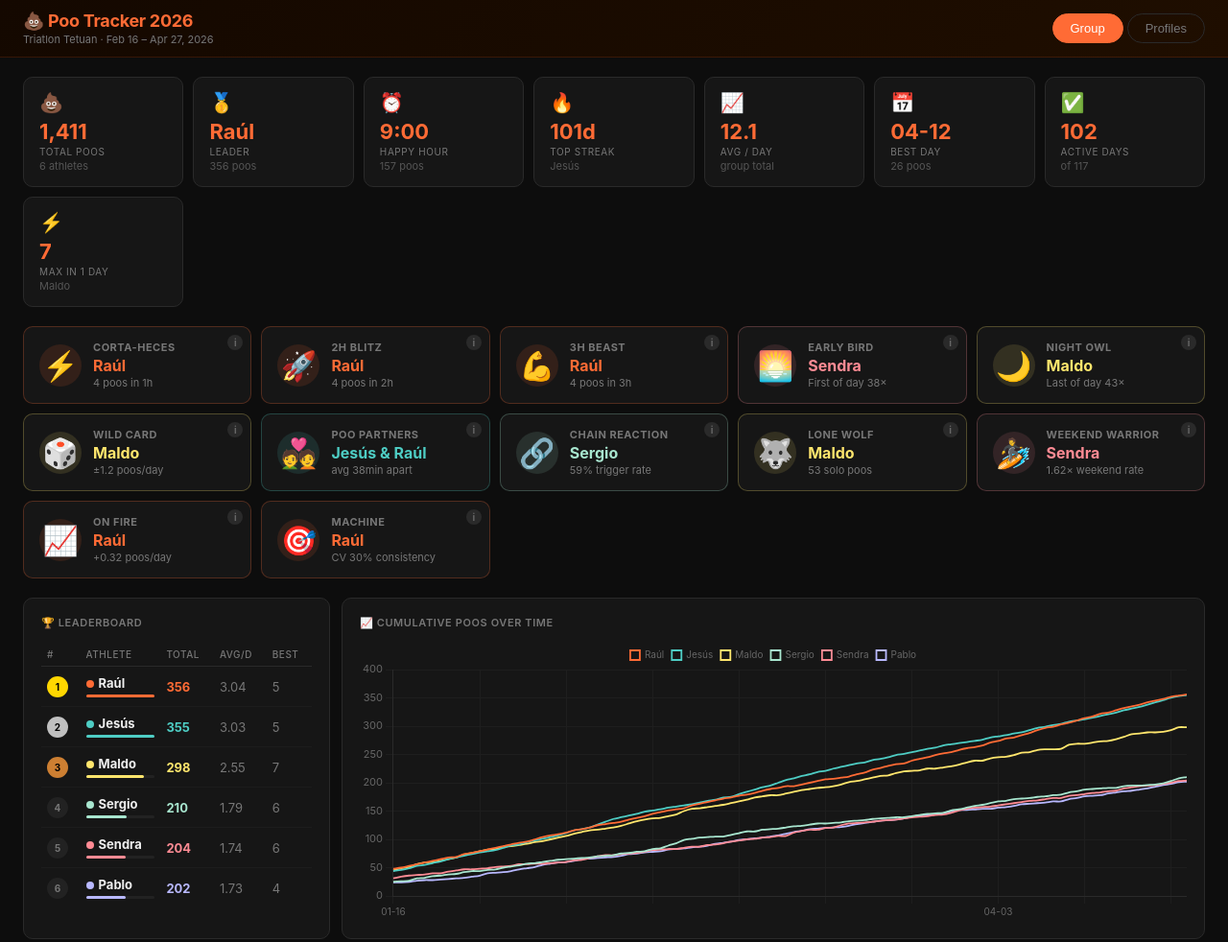
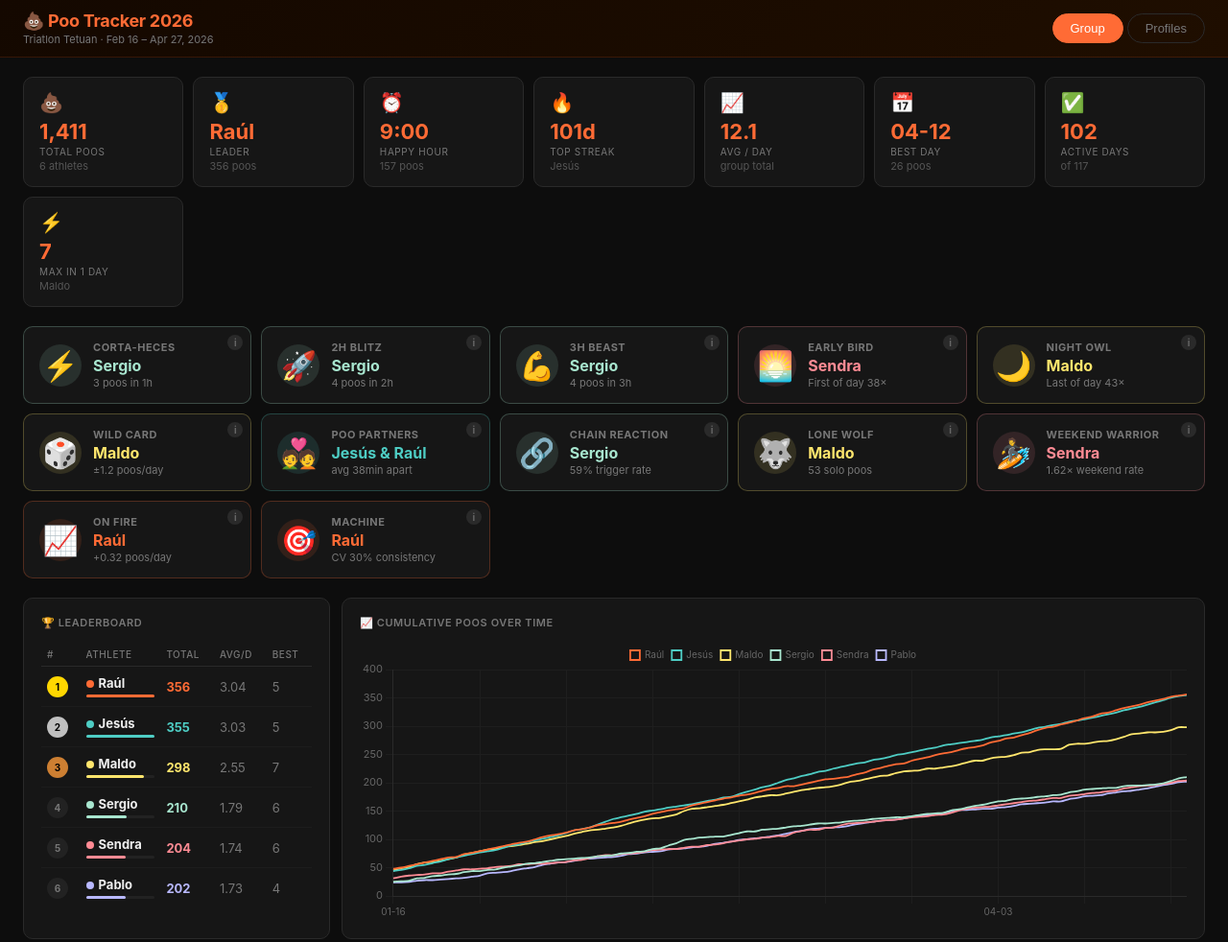
Before and after one commit to belugas-team/belugas-team.github.io, a plain HTML site: page index.html in a window 1280 px wide. Shown: the top 982 px of the page at 96% size. Drawn offline with nearby package versions, Linux system fonts and the light colour scheme.

Commit message:
Ignore Raul outlier on poop hour streaks

```diff
--- a/index.html
+++ b/index.html
@@ -780,7 +780,9 @@ function switchTab(tab, btn) {
 
 // ─── MEDALS ──────────────────────────────────────────────────────────────────
 function maxInWindow(name, ms) {
-  const ts = eventsFor(name).map(e => e.date.getTime()).sort((a,b)=>a-b);
+  const ts = eventsFor(name)
+    .filter(e => !(e.name === 'Raúl' && e.ds === '2026-01-25'))
+    .map(e => e.date.getTime()).sort((a,b)=>a-b);
   let max = 0;
   for (let i = 0; i < ts.length; i++) {
     let cnt = 1;
```
